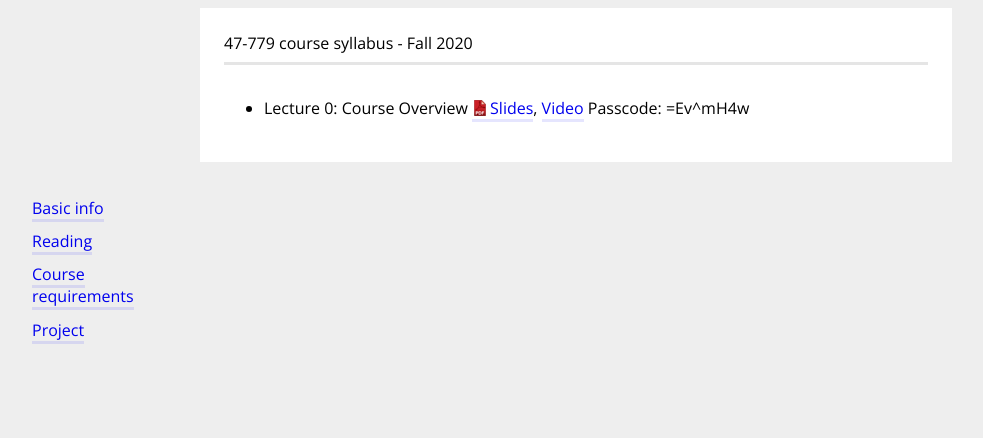
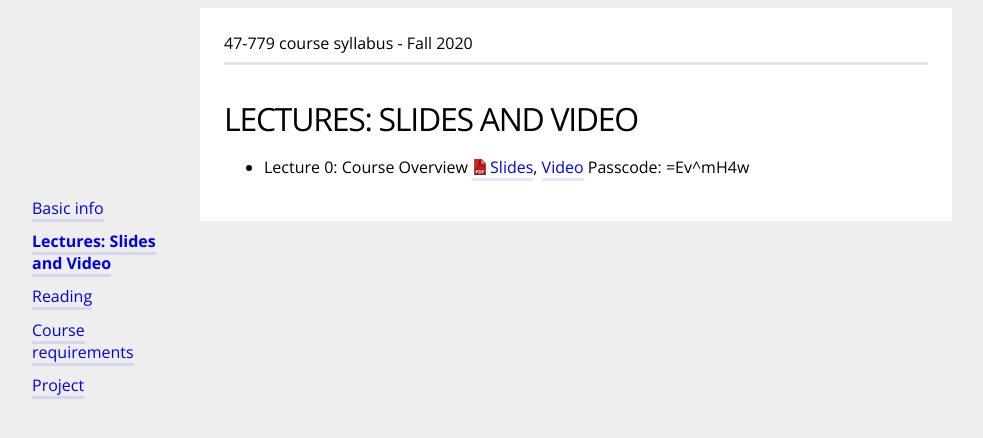
Before and after one commit to bernalde/QuIP, a Jekyll site: the page built from lecture.md, in a window 1280 px wide. Shown: the top 438 px of the page, without its empty margins (64-1047 px from the left). Built offline with Jekyll 4.4.1, drawn with Linux system fonts in a browser that asks for light colours; our own code applies the rules of GitHub Pages for plain Markdown files.

Commit message:
Trying to see if its inly missing quotes

```diff
--- a/lecture.md
+++ b/lecture.md
@@ -1,7 +1,7 @@
 ---
-title: Lectures: Slides and Video
+title: "Lectures: Slides and Video"
 layout: page
-menuItem: Lectures: Slides and Video
+menuItem: "Lectures: Slides and Video "
 menuPosition: 2
 ---
 {% if site.docsUrl != "" %}
```
